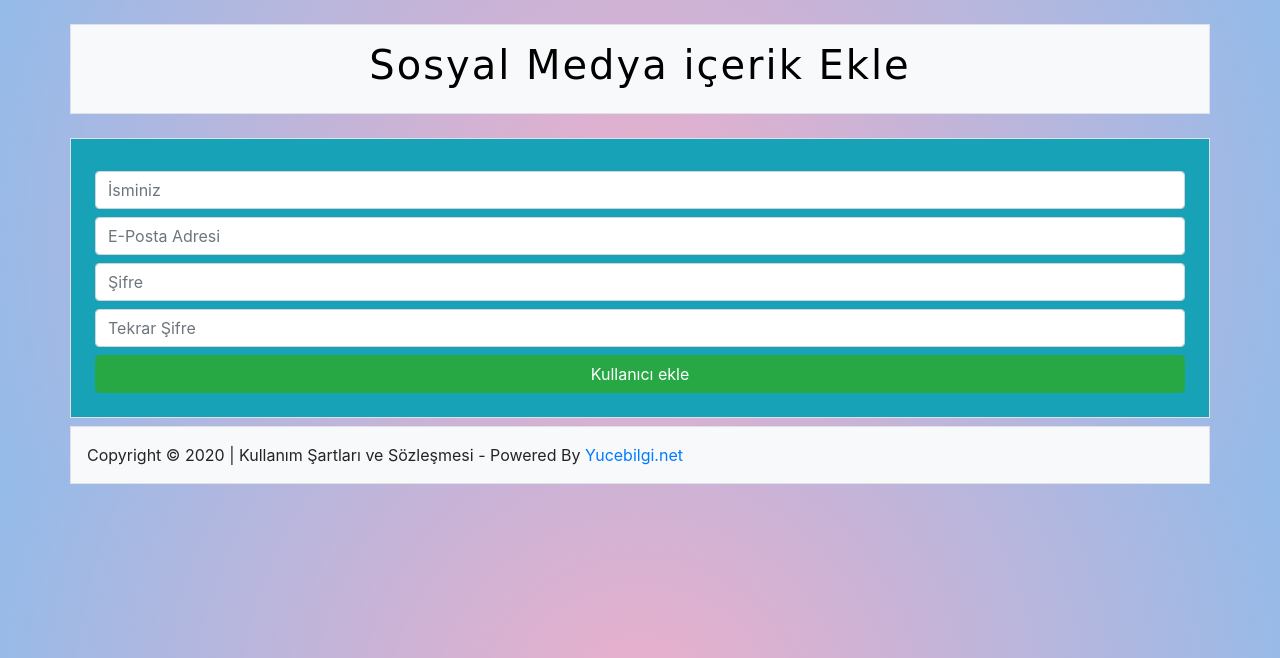
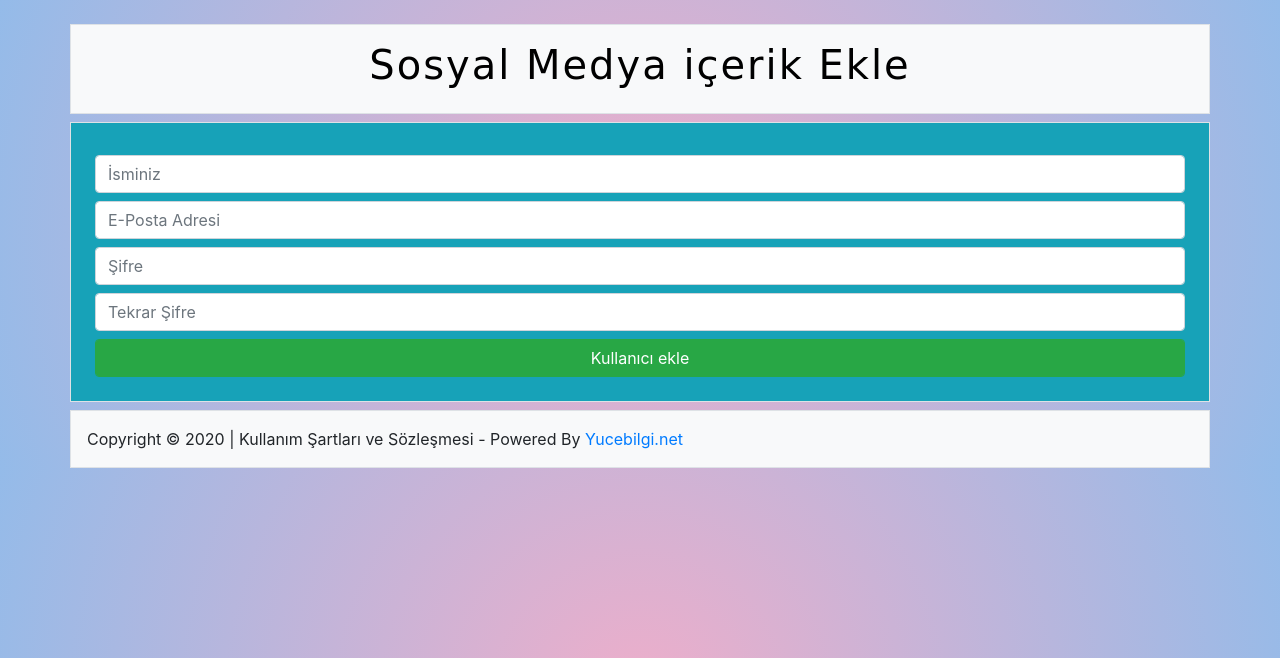
Before and after one commit to lazcansar/social-media-card-generate, a PHP site: page /uye-kayit.php in a window 1280 px wide. Shown: the top 658 px of the page. Run offline with PHP 8.4, Linux system fonts and the light colour scheme; some web fonts are replaced.

Commit message:
guncelleme

```diff
--- a/uye-kayit.php
+++ b/uye-kayit.php
@@ -35,7 +35,7 @@ else if($sifre !== $sifredogrula){
  ?>
 
 
- <div class="container border mt-4 bg-info p-4">
+ <div class="container border mt-2 bg-info p-4">
  <?php
 if(isset($_GET['kayit'])){
   if($_GET['kayit'] == "basarli"){
```
